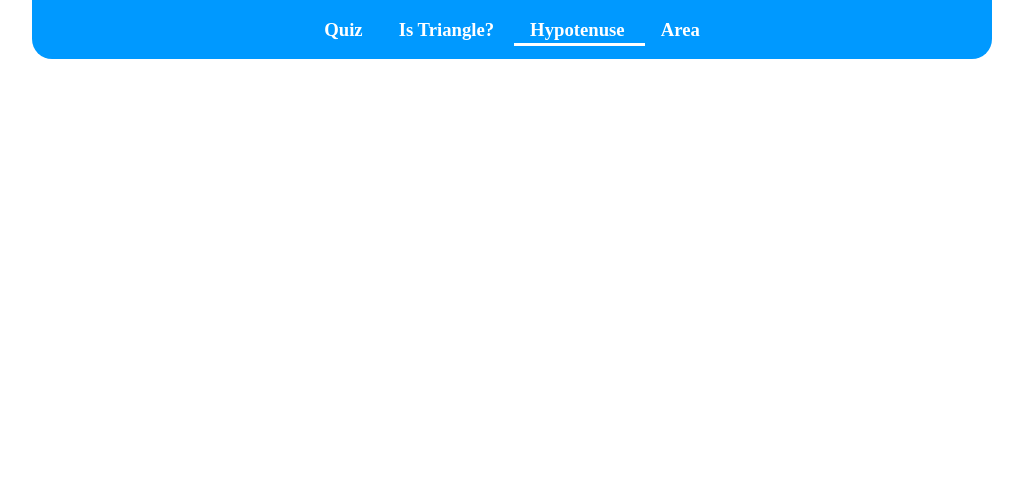
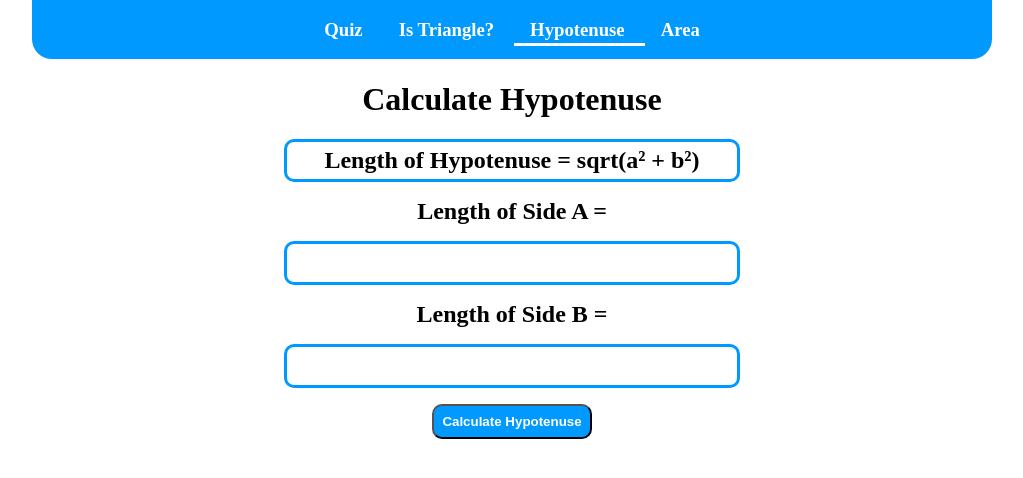
Before and after one commit to ganesh-kanchi/Fun-With-Triangles, a plain HTML site: page hypotenuse.html in a window 1280 px wide. Shown: the whole page, without its empty margins (128-1151 px from the left). Drawn offline with Linux system fonts and the light colour scheme.

Commit message:
Hypotenuse Finalized

```diff
--- a/hypotenuse.html
+++ b/hypotenuse.html
@@ -32,7 +32,27 @@
                 <h3 class="nav">Area</h3>
             </a>
         </nav>
+
+        <h1>Calculate Hypotenuse</h1>
+
+        <h2 id="sub-heading">Length of Hypotenuse = sqrt(a² + b²)</h2>
+
+        <label for="Length-A"
+               class="length-l">Length of Side A = </label>
+        <input type="number"
+               name="Length-A"
+               id="Length-A">
+
+        <label for="Length-B"
+               class="length-l">Length of Side B = </label>
+        <input type="number"
+               name="Length-B"
+               id="Length-B">
+
+        <button id="Length-Btn">Calculate Hypotenuse</button>
+        <h2 id="hyp-output"></h2>
     </main>
+    <script src="./src/hypotenuse.js"></script>
 </body>
 
 </html>
--- /dev/null
+++ b/src/hypotenuse.js
@@ -0,0 +1,19 @@
+const lengthA = document.querySelector("#Length-A")
+const lengthB = document.querySelector("#Length-B")
+const calBtn = document.querySelector("#Length-Btn")
+const hypOutput = document.querySelector("#hyp-output")
+
+hypOutput.style.display = "none";
+
+// function hypCalculator() {
+//     var hyp = Math.sqrt((lengthA.value * lengthA.value) + (lengthB.value * lengthB.value))
+//     hypOutput.innerText = "the Hypotenuse is " + hyp + " units"
+//     hypOutput.style.display = "block";
+// }
+
+calBtn.addEventListener("click", function hypCalculator() {
+    var hyp = Math.sqrt((lengthA.value * lengthA.value) + (lengthB.value * lengthB.value))
+    hypOutput.innerText = "The Hypotenuse is " + hyp + " units."
+    hypOutput.style.display = "block";
+}
+);
--- a/src/styles.css
+++ b/src/styles.css
@@ -140,3 +140,28 @@ button{
   #Quiz-btn{
       margin-bottom: 0;
   }
+
+  h2#sub-heading{
+      border: 3px solid rgb(0, 153, 255);
+      border-radius: 10px;
+      width: 450px;
+      margin: auto;
+      margin-bottom: 1rem;
+      padding:5px 0px 5px 0px;
+  }
+
+  #Length-A,#Length-B{
+      display: block;
+      width: 450px;
+      margin: auto;
+      border: 3px solid rgb(0, 153, 255);
+      border-radius: 10px;
+      font-size: x-large;
+      margin-top: 1rem;
+      margin-bottom: 1rem;
+      padding: 5px 0 5px 0;
+  }
+
+  .length-l{
+      font-size: x-large;
+  }
```
